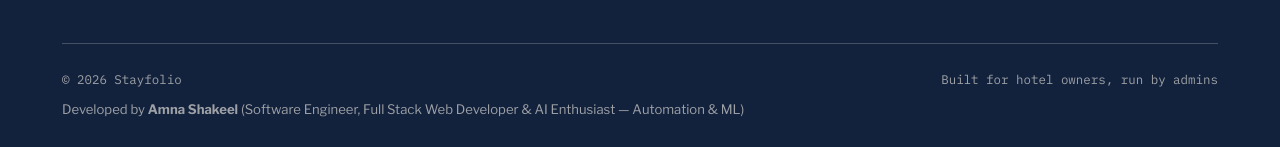
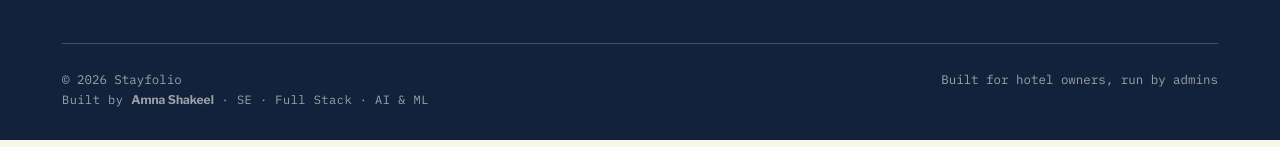
Before and after one commit to amnashakeel487/hoteLManagementSystem, a React (Vite) app: page /hotels in a window 1280 px wide. Shown: the part 1367-1514 px from the top of the page. Built offline with nearby package versions, Linux system fonts and the light colour scheme; no server answers.

Commit message:
fix: compact developer credit in footer to a short single line

```diff
--- a/src/components/Footer.jsx
+++ b/src/components/Footer.jsx
@@ -28,10 +28,10 @@ export default function Footer() {
           </div>
         </div>
         <div className="foot-bottom">
-          <div style={{ display: 'flex', flexDirection: 'column', gap: '4px' }}>
+          <div style={{ display: 'flex', flexDirection: 'column', gap: '2px' }}>
             <span>© 2026 Stayfolio</span>
-            <span style={{ color: 'var(--brass-light)', fontSize: '0.82rem', marginTop: '6px', fontFamily: 'var(--font-body)', textTransform: 'none', letterSpacing: 'normal' }}>
-              Developed by <strong>Amna Shakeel</strong> (Software Engineer, Full Stack Web Developer &amp; AI Enthusiast — Automation &amp; ML)
+            <span style={{ color: 'var(--brass-light)', fontSize: '0.75rem', fontFamily: 'var(--font-mono)', letterSpacing: '0.04em' }}>
+              Built by <strong style={{ fontFamily: 'var(--font-body)', letterSpacing: 'normal' }}>Amna Shakeel</strong> · SE · Full Stack · AI &amp; ML
             </span>
           </div>
           <span>Built for hotel owners, run by admins</span>
```
